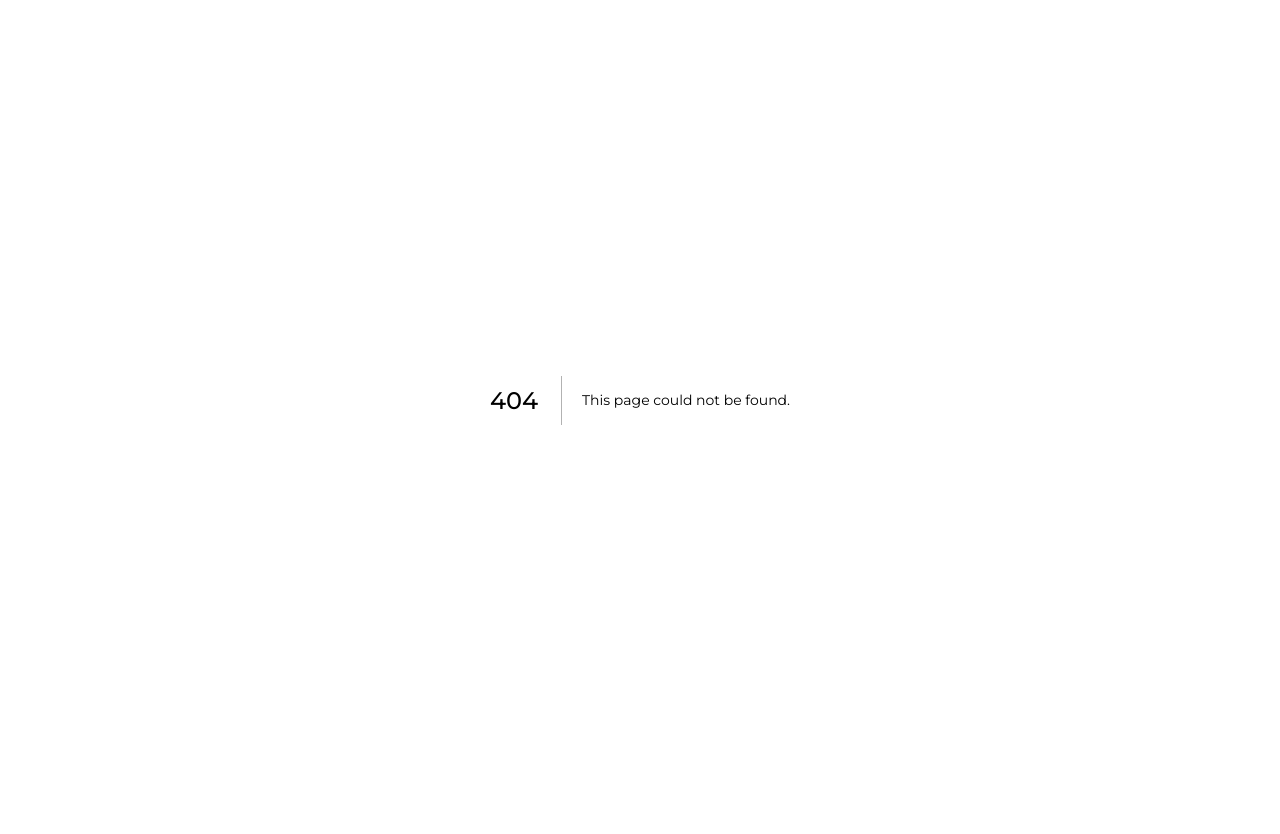
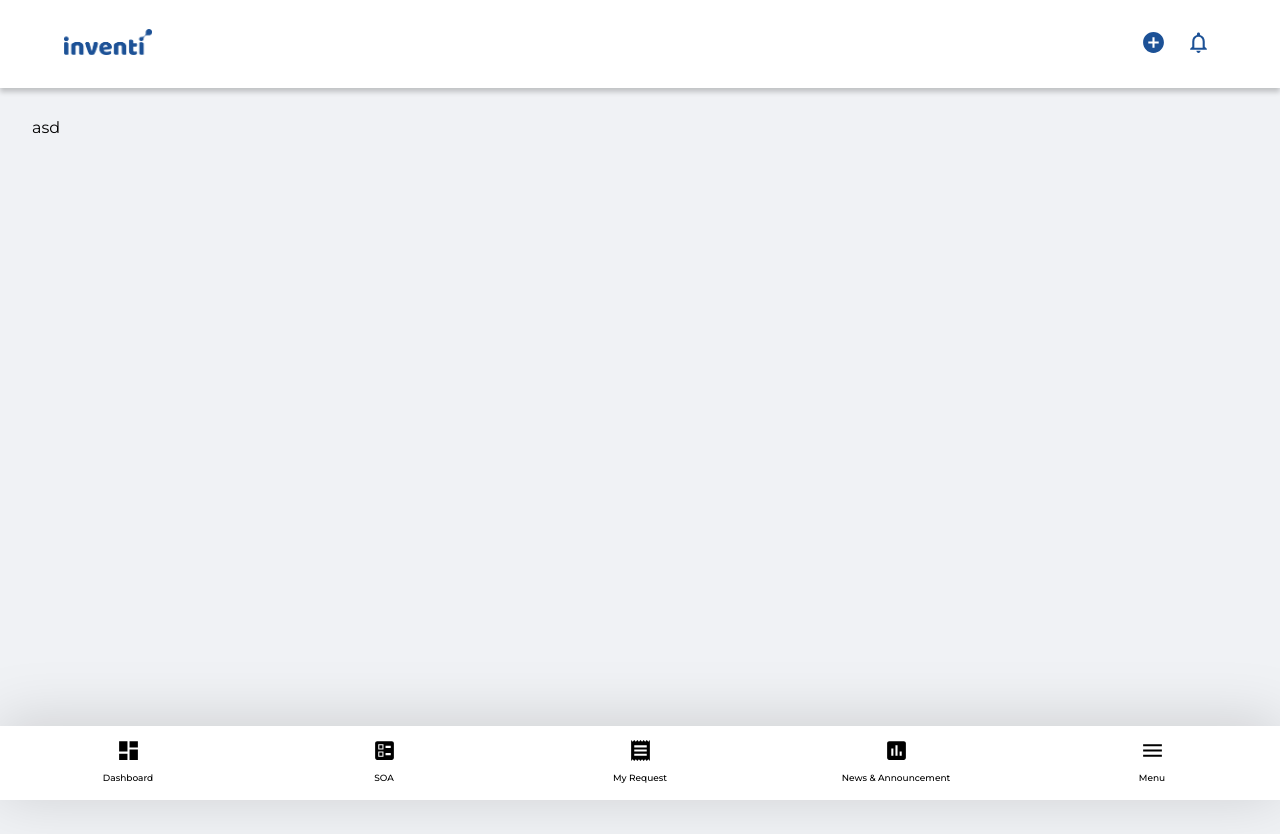
Before and after one commit to JuneRhomel/ReactDashboard-i2, a Next.js app in the folder i2-dashboard/: page /servicerequest in a window 1280 px wide. Before the commit this address had no page. Before the commit the page ends 800 px from the top, so only its background shows below. Built offline with nearby package versions, Linux system fonts and the light colour scheme.

Commit message:
remove console.log

```diff
--- a/i2-dashboard/components/general/cards/requestCard/RequestCard.tsx
+++ b/i2-dashboard/components/general/cards/requestCard/RequestCard.tsx
@@ -28,7 +28,6 @@ function RequestCard({ request }: { request: any }) {
                 </>
             )
         } else if (props.type === "Report Issue") {
-            console.log(props.data)
             return (
                 <div className={style.description_box}
                 >
@@ -43,7 +42,6 @@ function RequestCard({ request }: { request: any }) {
                 </div >
             )
         } else if (props.type === "Work Permit") {
-            console.log(props.data)
             return (
                 <>
                     <p><b>{props.type}</b></p>
--- a/i2-dashboard/components/pages/myrequest/MyRequest.tsx
+++ b/i2-dashboard/components/pages/myrequest/MyRequest.tsx
@@ -13,7 +13,7 @@ const MyRequest = ({ myRequest }: {
     const requestProps = {
         title: 'My Request',
         headerAction:
-            <Link href='/' className="main-btn">
+            <Link href='/servicerequest' className="main-btn">
                 <MdAdd />
                 Create New
             </Link>,
--- /dev/null
+++ b/i2-dashboard/components/pages/servicerequest/serviceRequest.tsx
@@ -0,0 +1,13 @@
+import Layout from '@/components/layouts/layout';
+import React from 'react'
+
+const servicerequest = () => {
+
+    return (
+        <Layout title="My Request">
+            <div>asd</div>
+        </Layout>
+    );
+}
+
+export default servicerequest
--- /dev/null
+++ b/i2-dashboard/pages/servicerequest.tsx
@@ -0,0 +1,3 @@
+import serviceRequest from '../components/pages/servicerequest/servicerequest'
+
+export default serviceRequest
```
